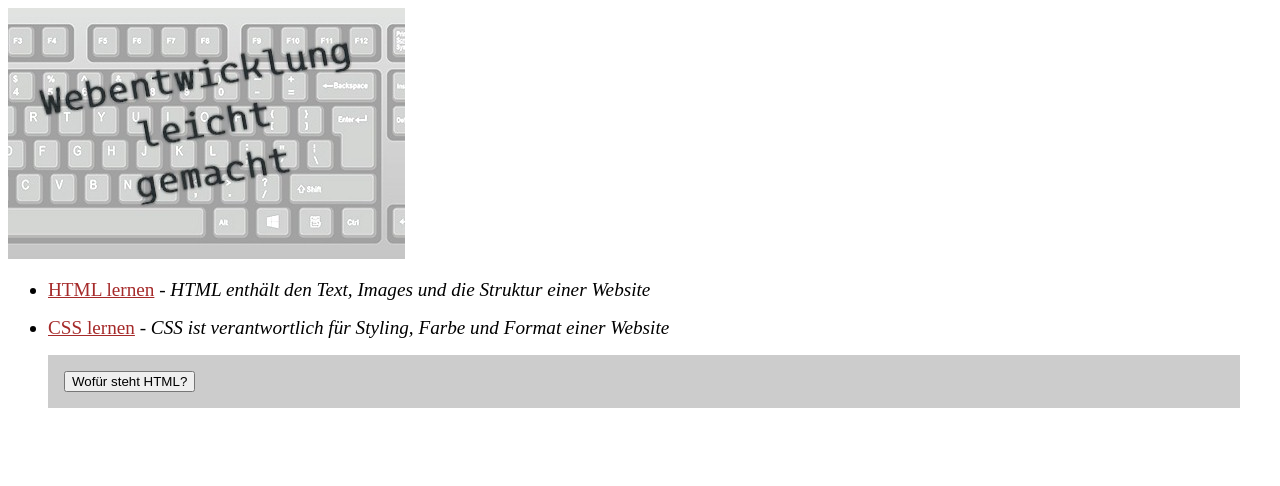
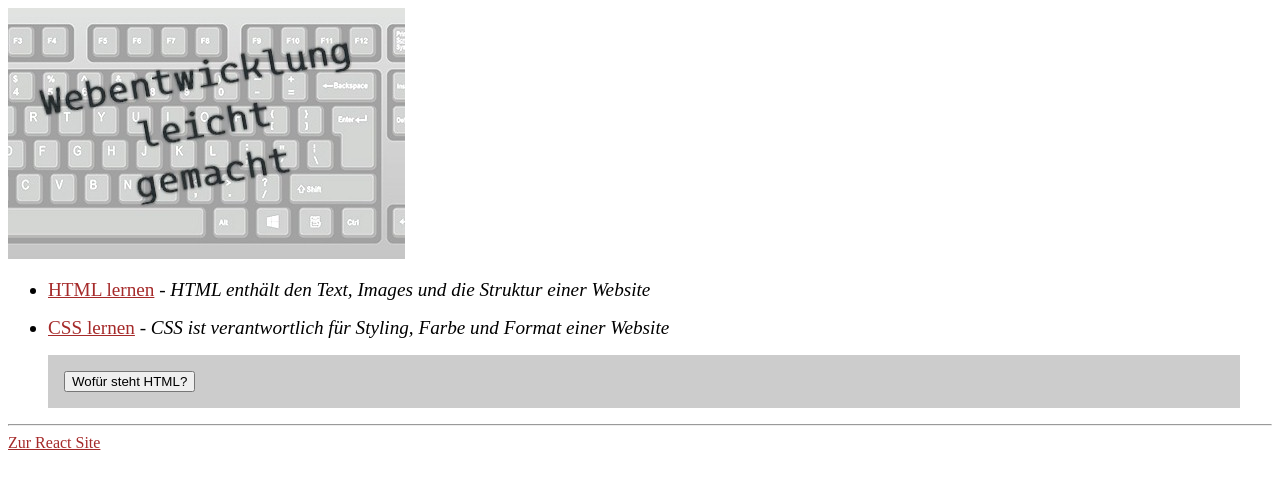
Before and after one commit to edwardtanguay/ltt001, a plain HTML site: page index.html in a window 1280 px wide. Drawn offline with Linux system fonts and the light colour scheme.

Commit message:
finished

```diff
--- a/index.html
+++ b/index.html
@@ -20,5 +20,8 @@
         <div class="answer">Hypertext Markup Language</div>
     </div>
 </ul>
+
+<hr/>
+<a href="https://ltt002.netlify.app">Zur React Site</a>
 </body>
 </html>
```
